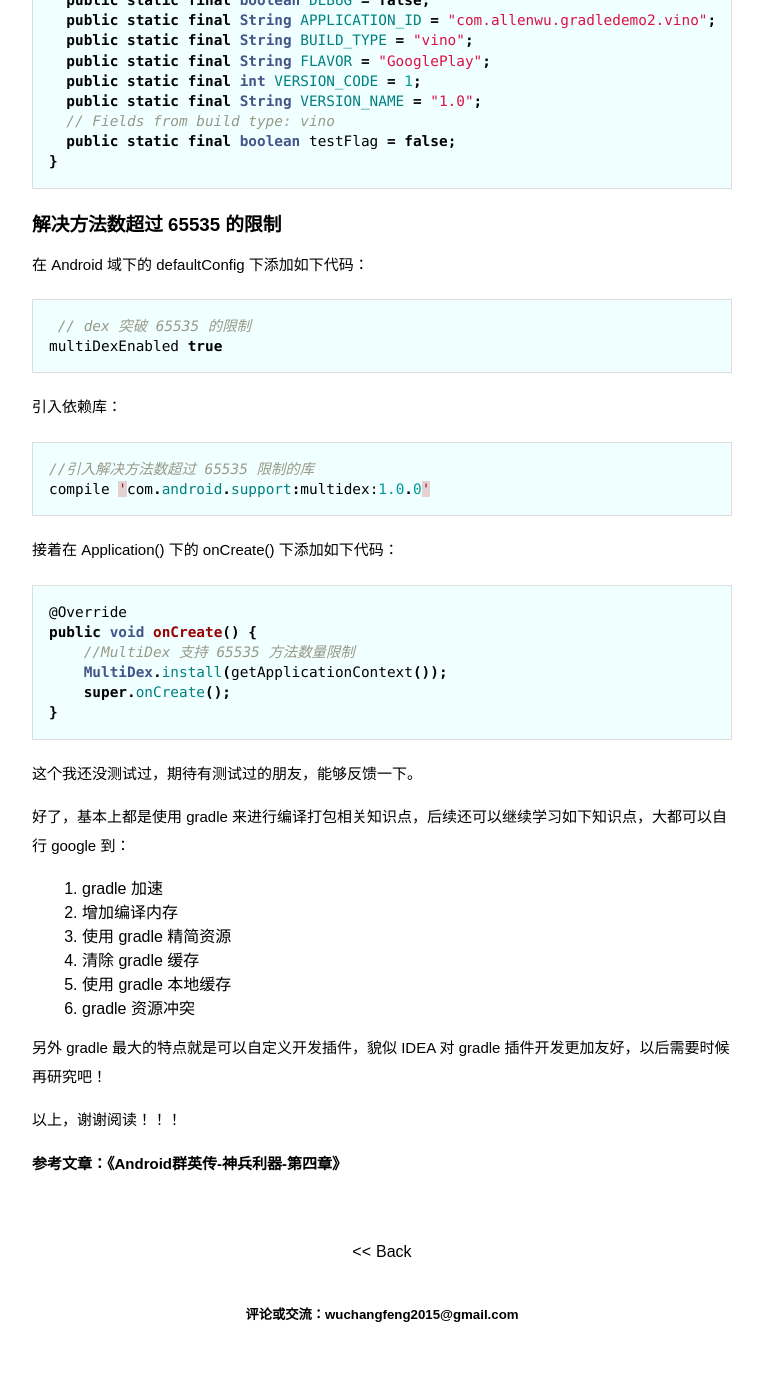
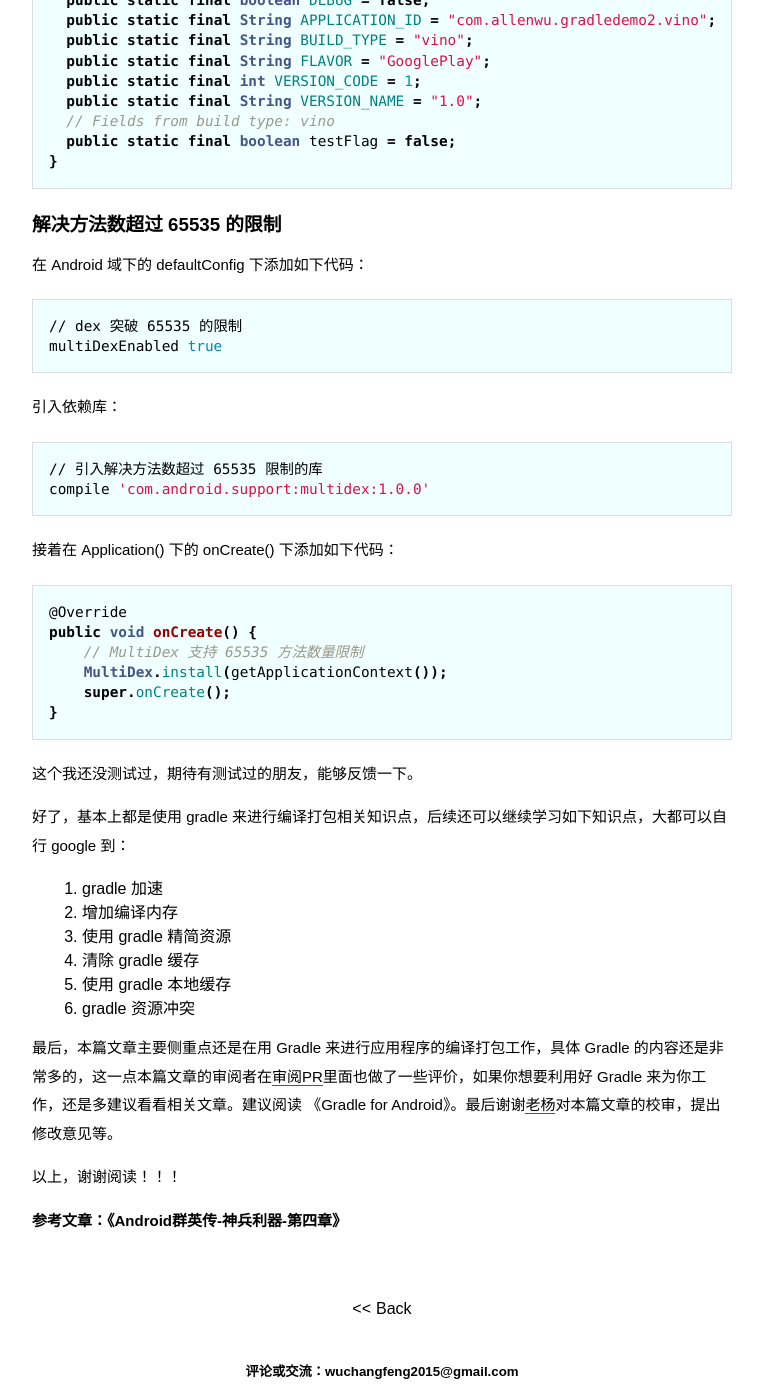
Before and after one commit to wuchangfeng/wuchangfeng.github.io, a Jekyll site: the page built from _posts/2016-12-17--learn-gradle-in-android.md, in a window 1280 px wide and 1400 px high, scrolled down 7251 px. Shown: the whole window, without its empty margins (258-1021 px from the left). Built offline with Jekyll 4.4.1, drawn with Linux system fonts in a browser that asks for light colours; some web fonts are replaced; comment, search, counter and statistics services are not loaded; before the commit the page ends 8594 px from its top, so only the background shows below that.

Commit message:
blog update

````diff
--- a/_posts/2016-12-17--learn-gradle-in-android.md
+++ b/_posts/2016-12-17--learn-gradle-in-android.md
@@ -204,15 +204,15 @@ public final class BuildConfig {
 
 在 Android 域下的 defaultConfig 下添加如下代码：
 
-``` java
- // dex 突破 65535 的限制
+``` shell
+// dex 突破 65535 的限制
 multiDexEnabled true
 ```
 
 引入依赖库：
 
-``` java
-//引入解决方法数超过 65535 限制的库
+``` shell
+// 引入解决方法数超过 65535 限制的库
 compile 'com.android.support:multidex:1.0.0'
 ```
 
@@ -221,7 +221,7 @@ compile 'com.android.support:multidex:1.0.0'
 ``` java
 @Override
 public void onCreate() {
-    //MultiDex 支持 65535 方法数量限制
+    // MultiDex 支持 65535 方法数量限制
     MultiDex.install(getApplicationContext());
     super.onCreate();
 }
@@ -238,7 +238,7 @@ public void onCreate() {
 5. 使用 gradle 本地缓存
 6. gradle 资源冲突
 
-另外 gradle 最大的特点就是可以自定义开发插件，貌似 IDEA 对 gradle 插件开发更加友好，以后需要时候再研究吧！
+最后，本篇文章主要侧重点还是在用 Gradle 来进行应用程序的编译打包工作，具体 Gradle 的内容还是非常多的，这一点本篇文章的审阅者在[审阅PR](https://github.com/itsCoder/weeklyblog/pull/144#issuecomment-270295627)里面也做了一些评价，如果你想要利用好 Gradle 来为你工作，还是多建议看看相关文章。建议阅读 《Gradle for Android》。最后谢谢[老杨](https://github.com/YeungKC)对本篇文章的校审，提出修改意见等。
 
 以上，谢谢阅读！！！
 
````
